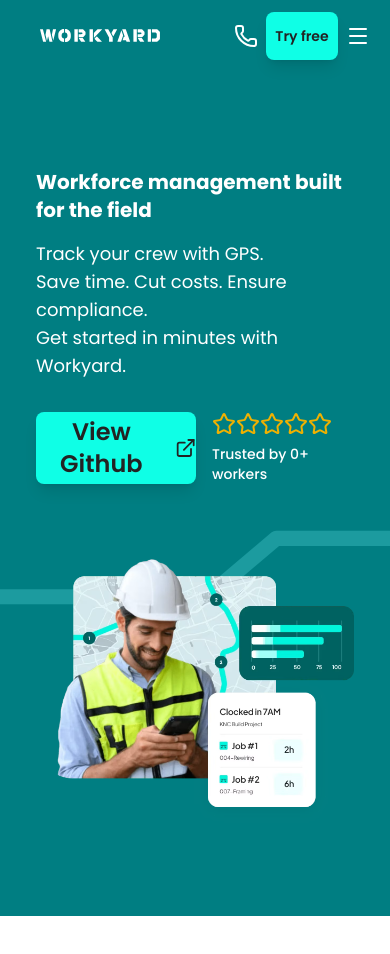
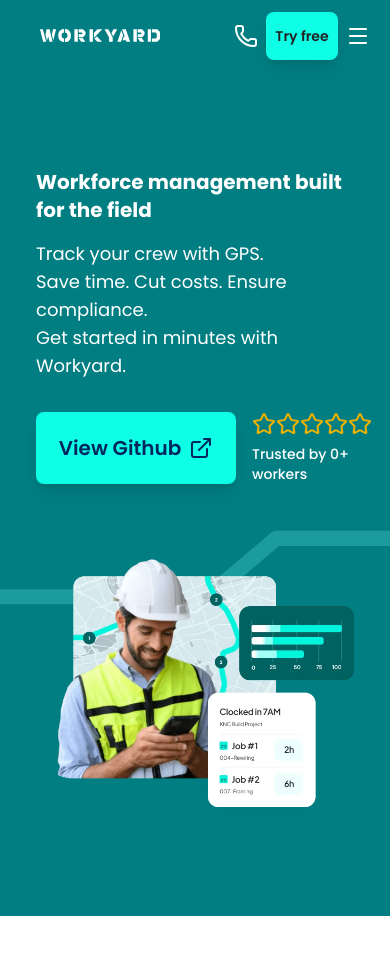
Before and after one commit to tanlines/temu-workyard, a React (Vite) app: page / in a window 390 px wide. Shown: the top 954 px of the page. Built offline with nearby package versions, Linux system fonts and the light colour scheme.

Commit message:
fix main button

```diff
--- a/src/App.tsx
+++ b/src/App.tsx
@@ -64,13 +64,13 @@
                 className={cn(
                   "flex-[1 1 auto] rounded-md",
                   "bg-turquoise hover:bg-turquoise text-black font-semibold",
-                  "text-2xl h-18 w-40 lg:w-60",
+                  "text-xl lg:text-2xl h-18 w-50 lg:w-60",
                   "hover:translate-y-1 hover:shadow-xl shadow-lg",
                   "transition-all duration-300",
                   "cursor-pointer",
                 )}
               >
-                <span className="flex flex-row items-center justify-center gap-2">
+                <span className="flex flex-row items-center justify-center gap-2 text-dark-slate-blue">
                   View Github <ExternalLinkIcon className="size-6" />
                 </span>
               </button>
```
